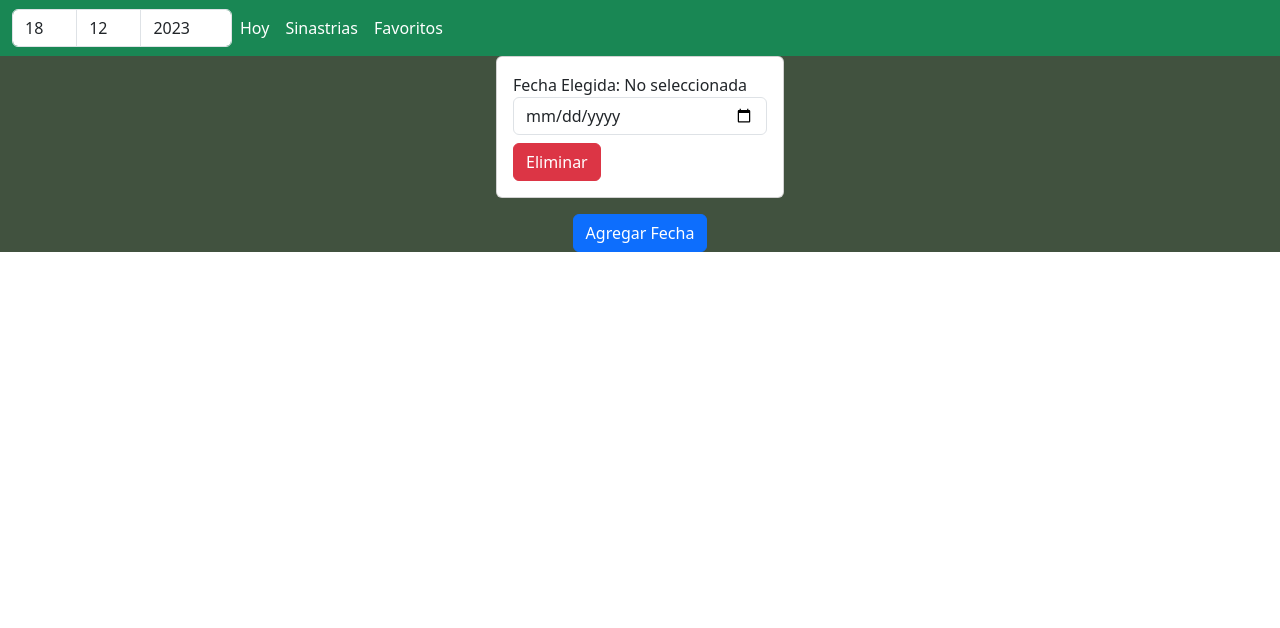
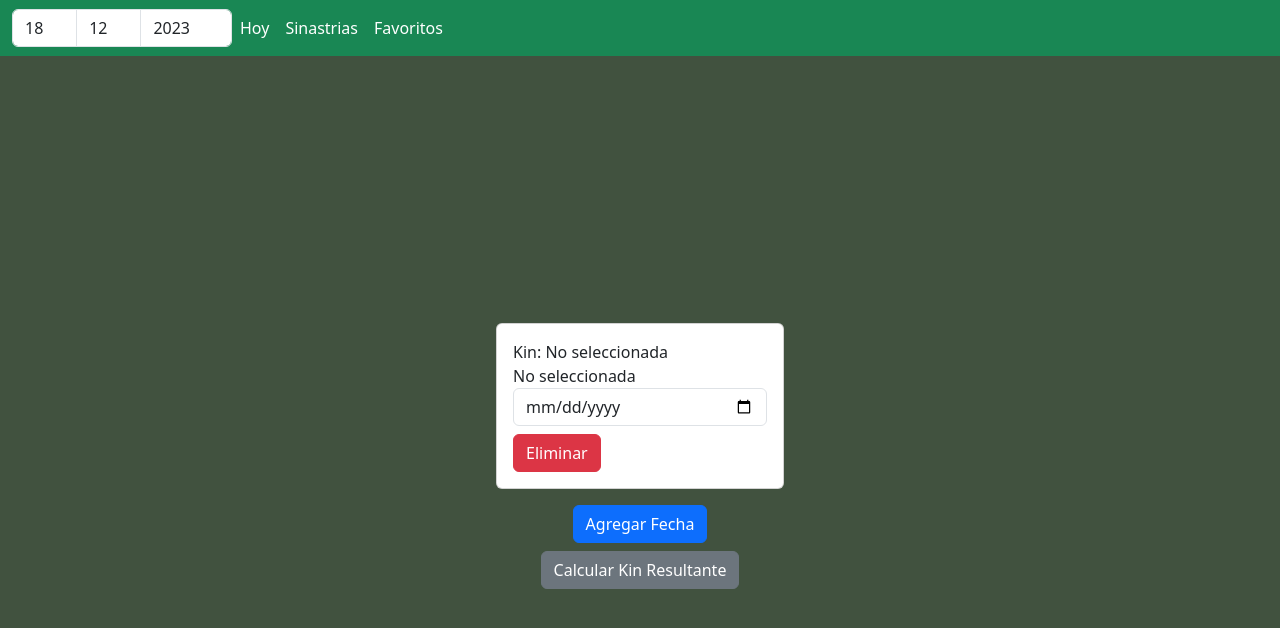
Before and after one commit to LihueMaidanaAvaca/SolKin, a React (Create React App) app: page /sinastria in a window 1280 px wide. Shown: the top 628 px of the page. Built offline with nearby package versions, Linux system fonts and the light colour scheme; a small style sheet from the web is missing.

Commit message:
sinastria 4

```diff
--- a/src/pages/Sinastria.js
+++ b/src/pages/Sinastria.js
@@ -1,11 +1,12 @@
+import React, { useState } from 'react';
 import dayAndMonthK from '../utils/dayAndMonthK.js';
 import yearK from '../utils/yearK';
 import toKin from '../utils/toKin'
 import KinMaya from '../components/KinMaya';
-import React, { useState } from 'react';
 
 export default function Sinastria() {
     const [fechas, setFechas] = useState([{ id: 1, value: '' }]);
+    const [resultadoKin, setResultadoKin] = useState(null);
 
     const agregarFecha = () => {
         const nuevaFecha = { id: fechas.length + 1, value: '' };
@@ -35,20 +36,54 @@ export default function Sinastria() {
         const year = date.getFullYear();
         const processedDayMonth = dayAndMonthK(day, month);
         const processedYear = yearK(year);
-        return toKin(processedYear, processedDayMonth);
+        const kinMaya = toKin(processedYear, processedDayMonth);
+
+        return {
+            kinMaya,           // Objeto Kin Maya
+            processedDayMonth, // Valor procesado de día y mes
+            processedYear      // Valor procesado del año
+        };
+    };
+
+    const sumarFechasYCalcularKin = () => {
+        let totalDayMonth = 0;
+        let totalYear = 0;
+        fechas.forEach(fecha => {
+            const kinMaya = calcularKinMaya(fecha.value);
+            if (kinMaya) {
+                totalDayMonth += kinMaya.processedDayMonth;
+                totalYear += kinMaya.processedYear;
+            }
+            console.log(fecha.value, "resultado")
+        });
+        const resultado = toKin(totalYear, totalDayMonth);
+        setResultadoKin(resultado);
     };
 
     return (
-        <div className="d-flex flex-column align-items-center justify-content-center h-100">
+        <div className="d-flex flex-column align-items-center justify-content-center " style={{height: "100dvh"}}>
+            {resultadoKin && (
+                <div className="card mt-2 mb-4" style={{ width: '20rem' }}>
+                    <div className="card-body">
+                        <h5 className="card-title">Kin Resultante</h5>
+                        <KinMaya kinMaya={resultadoKin} />
+                        <label>
+                                Kin: {resultadoKin ? resultadoKin.kin : 'No seleccionada'}<br></br>
+                                {resultadoKin ? resultadoKin.Umbral : 'No seleccionada'}
+                            </label>
+                    </div>
+                </div>
+            )}
             {fechas.map((fecha) => {
                 const kinMaya = calcularKinMaya(fecha.value);
                 return (
                     <div key={fecha.id} className="card mb-2" style={{ width: '18rem' }}>
                         <div className="card-body">
                             <label>
-                                Fecha Elegida: {fecha.value ? fecha.value : 'No seleccionada'}
+                                Kin: {fecha.value ? kinMaya.kinMaya.kin : 'No seleccionada'}<br></br>
+                                {fecha.value ? kinMaya.kinMaya.Umbral : 'No seleccionada'}
                             </label>
-                            {kinMaya && <KinMaya kinMaya={kinMaya} />}
+                            {kinMaya && <KinMaya kinMaya={kinMaya.kinMaya} />}
                             <input
                                 type="date"
                                 className="form-control"
@@ -68,6 +103,9 @@ export default function Sinastria() {
             <button className="btn btn-primary mt-2" onClick={agregarFecha}>
                 Agregar Fecha
             </button>
+            <button className="btn btn-secondary mt-2" onClick={sumarFechasYCalcularKin}>
+                Calcular Kin Resultante
+            </button>
         </div>
     );
 }
```
